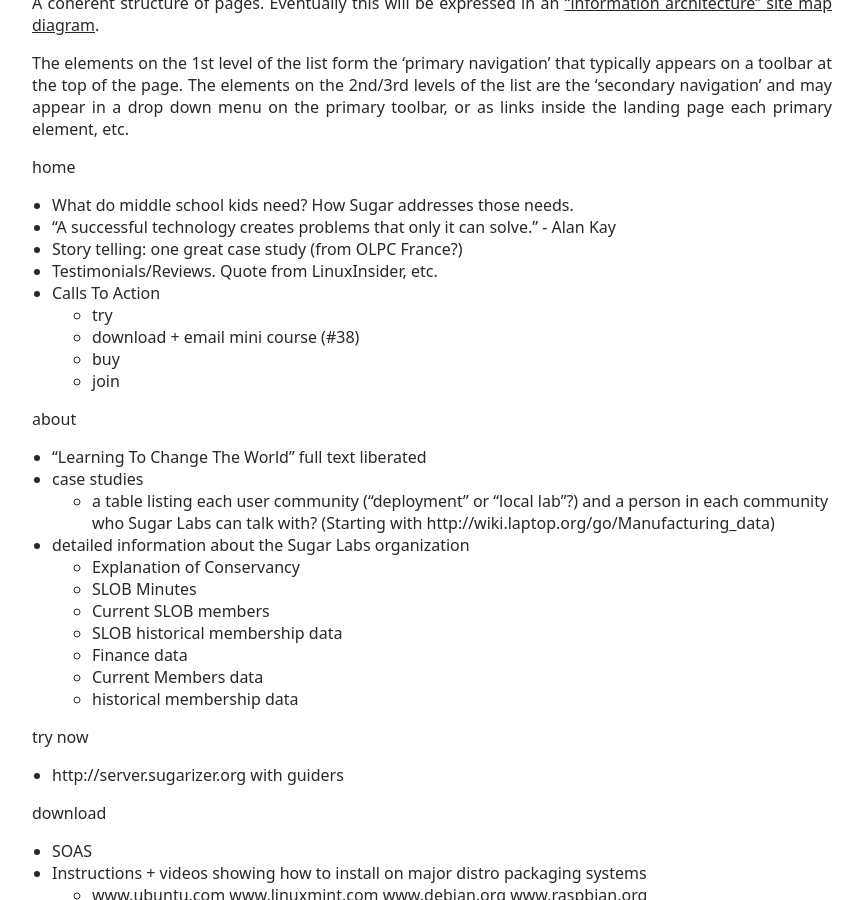
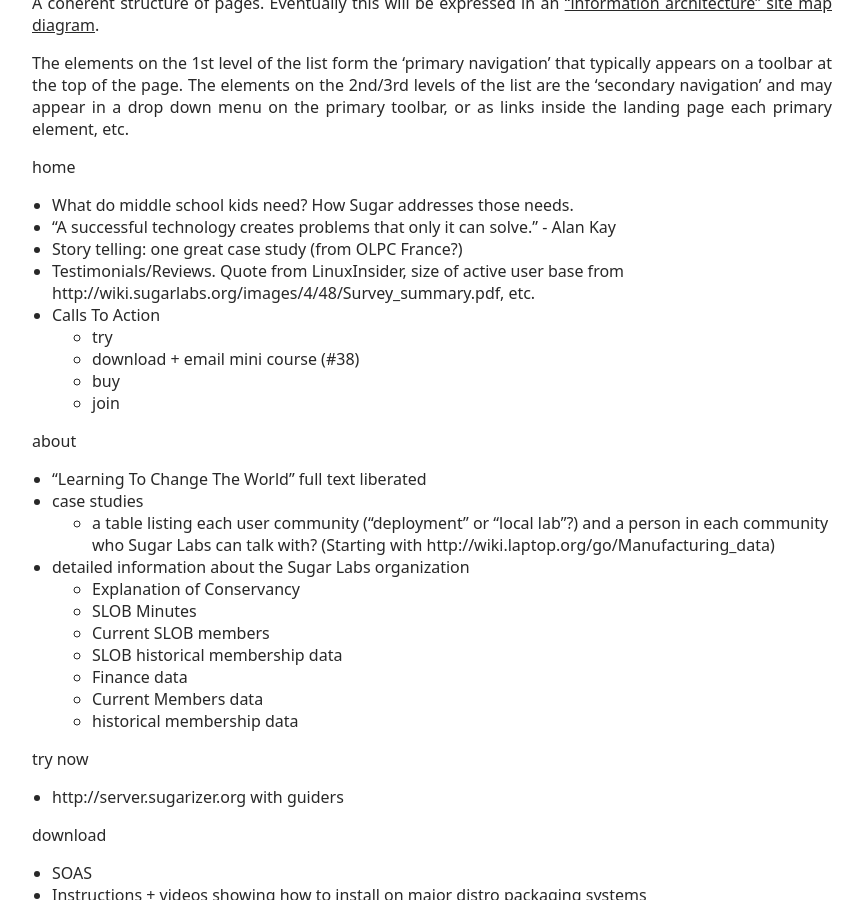
Before and after one commit to sugarlabs/www, a Jekyll site: the page built from STRUCTURE.md, in a window 1280 px wide and 900 px high, scrolled down 1628 px. Shown: the whole window, without its empty margins (208-1071 px from the left). Built offline with Jekyll 4.4.1, drawn with Linux system fonts in a browser that asks for light colours; a script that is not in the unit is left out.

Commit message:
Update STRUCTURE.md

```diff
--- a/STRUCTURE.md
+++ b/STRUCTURE.md
@@ -68,7 +68,7 @@
 * What do middle school kids need? How Sugar addresses those needs.
 * "A successful technology creates problems that only it can solve." - Alan Kay
 * Story telling: one great case study (from OLPC France?)
-* Testimonials/Reviews. Quote from [LinuxInsider](http://www.linuxinsider.com/story/Fedora-Based-Sugar-on-a-Stick-Is-One-Sweet-Desktop-83446.html), etc.
+* Testimonials/Reviews. Quote from [LinuxInsider](http://www.linuxinsider.com/story/Fedora-Based-Sugar-on-a-Stick-Is-One-Sweet-Desktop-83446.html), size of active user base from <http://wiki.sugarlabs.org/images/4/48/Survey_summary.pdf>, etc.
 * Calls To Action
    * try
    * download + email mini course ([#38](https://github.com/sugarlabs/www-sugarlabs/issues/38))
```
